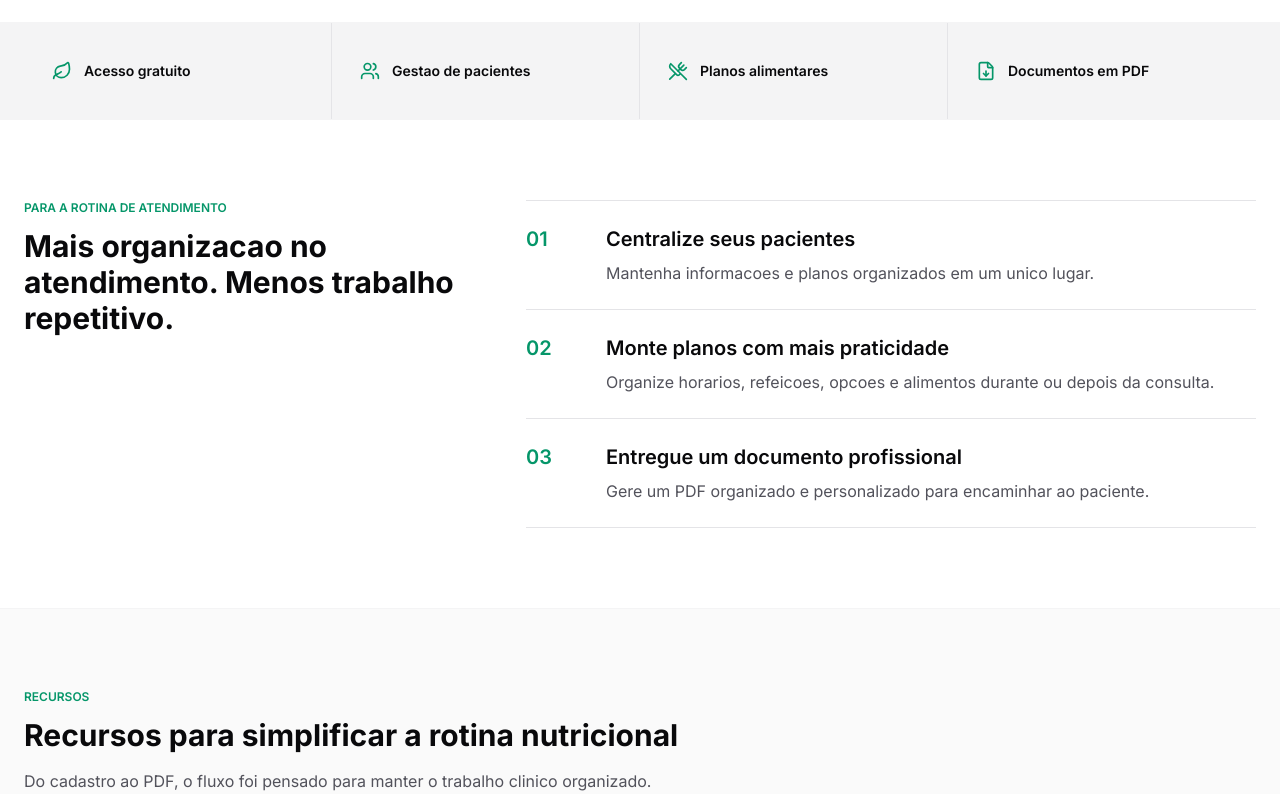
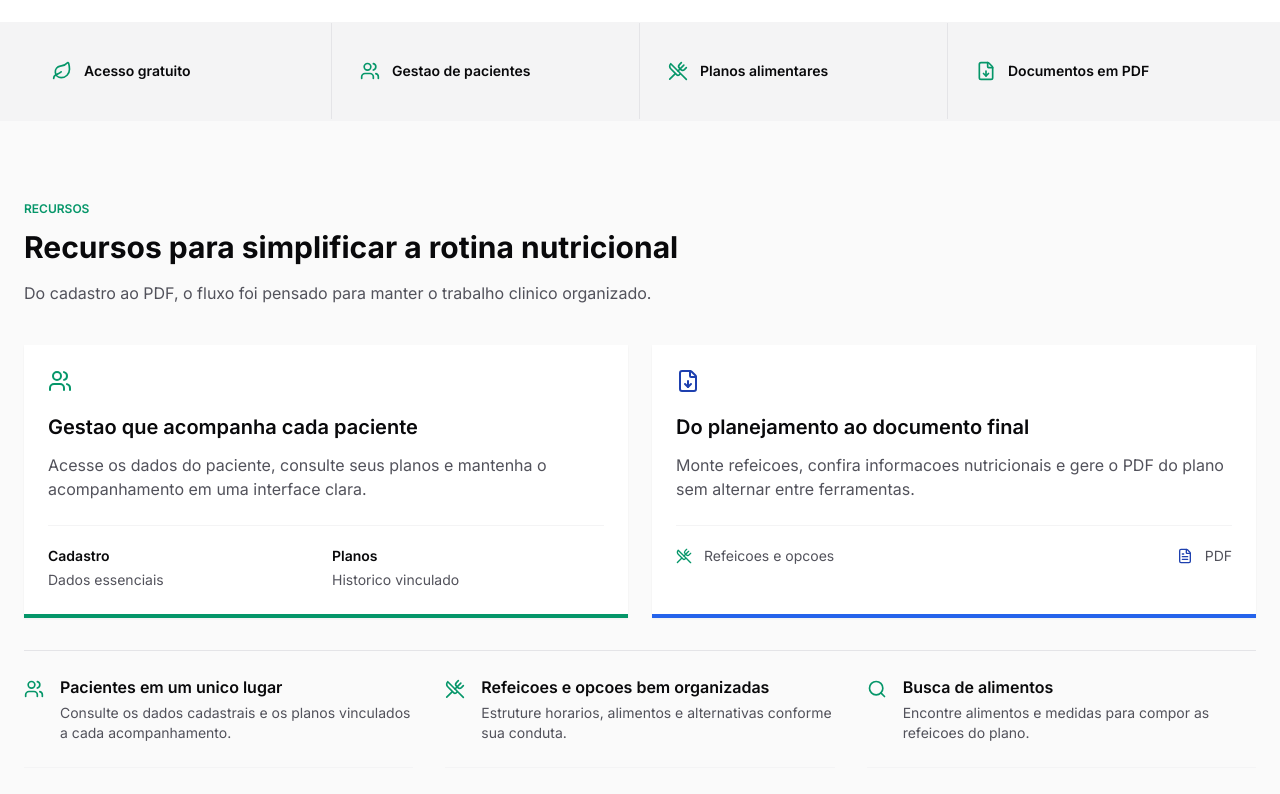
Before and after one commit to yagoluucas/front-nutri-plan, a Next.js app: page / in a window 1280 px wide. Shown: the part 760-1554 px from the top of the page. Built offline with nearby package versions, Linux system fonts and the light colour scheme.

Commit message:
feat: Animações simples na tela principal

```diff
--- a/src/app/globals.css
+++ b/src/app/globals.css
@@ -18,6 +18,7 @@
         max-width: 100%;
         overflow-x: clip;
         font-family: var(--font-primary);
+        scroll-behavior: smooth;
     }
 
     body {
@@ -54,3 +55,9 @@
         cursor: not-allowed;
     }
 }
+
+@media (prefers-reduced-motion: reduce) {
+    html {
+        scroll-behavior: auto;
+    }
+}
--- a/src/app/page.tsx
+++ b/src/app/page.tsx
@@ -79,7 +79,7 @@ function PrimaryLink({
   return (
     <Link
       href="/login"
-      className={`inline-flex h-11 items-center justify-center rounded-md px-5 text-button font-semibold shadow-sm transition-colors focus-visible:outline-none focus-visible:ring-2 ${
+      className={`inline-flex h-11 items-center justify-center rounded-md px-5 text-button font-semibold shadow-sm transition-[background-color,transform,box-shadow] hover:shadow-md active:translate-y-px focus-visible:outline-none focus-visible:ring-2 motion-reduce:transition-none ${
         inverted
           ? "bg-surface-default text-action-primary hover:bg-brand-50 focus-visible:ring-brand-200"
           : "bg-action-primary text-action-primary-text hover:bg-action-primary-hover focus-visible:ring-action-primary-focus"
@@ -127,34 +127,10 @@ export default function Home() {
         <section aria-label="Diferenciais" className="border-b border-border-subtle bg-surface-muted">
           <div className="mx-auto grid max-w-7xl grid-cols-2 divide-x divide-y divide-border-default px-6 lg:grid-cols-4 lg:divide-y-0">
             {differentials.map(({ icon: Icon, label }) => (
-              <div key={label} className="flex min-h-24 items-center gap-3 px-4 py-5 first:border-l-0 lg:px-7">
-                <Icon className="h-5 w-5 shrink-0 text-action-primary" aria-hidden="true" />
+              <div key={label} className="group flex min-h-24 items-center gap-3 px-4 py-5 first:border-l-0 lg:px-7">
+                <Icon className="h-5 w-5 shrink-0 text-action-primary transition-transform duration-200 ease-out group-hover:scale-110 motion-reduce:transition-none" aria-hidden="true" />
                 <span className="text-body-small font-semibold text-content-primary">{label}</span>
               </div>
-            ))}
-          </div>
-        </section>
-
-        <section className="mx-auto grid max-w-7xl gap-10 px-6 py-20 lg:grid-cols-[0.75fr_1.25fr] lg:gap-16">
-          <div>
-            <p className="text-caption font-semibold uppercase text-action-primary">Para a rotina de atendimento</p>
-            <h2 className="mt-3 text-heading-h1 font-bold text-content-primary">
-              Mais organizacao no atendimento. Menos trabalho repetitivo.
-            </h2>
-          </div>
-          <div className="divide-y divide-divider-default border-y border-divider-default">
-            {[
-              ["Centralize seus pacientes", "Mantenha informacoes e planos organizados em um unico lugar."],
-              ["Monte planos com mais praticidade", "Organize horarios, refeicoes, opcoes e alimentos durante ou depois da consulta."],
-              ["Entregue um documento profissional", "Gere um PDF organizado e personalizado para encaminhar ao paciente."],
-            ].map(([title, description], index) => (
-              <article key={title} className="grid grid-cols-[2.5rem_1fr] gap-4 py-6 sm:grid-cols-[4rem_1fr]">
-                <span className="text-heading-h3 font-semibold text-action-primary">0{index + 1}</span>
-                <div>
-                  <h3 className="text-heading-h3 font-semibold text-content-primary">{title}</h3>
-                  <p className="mt-2 text-body-default text-content-secondary">{description}</p>
-                </div>
-              </article>
             ))}
           </div>
         </section>
@@ -168,7 +144,7 @@ export default function Home() {
             </div>
 
             <div className="mt-10 grid gap-6 lg:grid-cols-2">
-              <article className="border-b-4 border-action-primary bg-surface-default p-6 shadow-sm">
+              <article className="border-b-4 border-action-primary bg-surface-default p-6 shadow-sm transition-all duration-300 ease-out will-change-transform hover:-translate-y-1 hover:shadow-md motion-reduce:transform-none motion-reduce:transition-none">
                 <Users className="h-6 w-6 text-action-primary" aria-hidden="true" />
                 <h3 className="mt-5 text-heading-h3 font-semibold text-content-primary">Gestao que acompanha cada paciente</h3>
                 <p className="mt-3 max-w-xl text-body-default text-content-secondary">Acesse os dados do paciente, consulte seus planos e mantenha o acompanhamento em uma interface clara.</p>
@@ -177,7 +153,7 @@ export default function Home() {
                   <div><p className="font-semibold text-content-primary">Planos</p><p className="mt-1 text-content-secondary">Historico vinculado</p></div>
                 </div>
               </article>
-              <article className="border-b-4 border-feedback-info-solid bg-surface-default p-6 shadow-sm">
+              <article className="border-b-4 border-feedback-info-solid bg-surface-default p-6 shadow-sm transition-all duration-300 ease-out will-change-transform hover:-translate-y-1 hover:shadow-md motion-reduce:transform-none motion-reduce:transition-none">
                 <FileDown className="h-6 w-6 text-feedback-info-text" aria-hidden="true" />
                 <h3 className="mt-5 text-heading-h3 font-semibold text-content-primary">Do planejamento ao documento final</h3>
                 <p className="mt-3 max-w-xl text-body-default text-content-secondary">Monte refeicoes, confira informacoes nutricionais e gere o PDF do plano sem alternar entre ferramentas.</p>
@@ -207,7 +183,7 @@ export default function Home() {
               ["Crie o plano alimentar", "Monte refeicoes, opcoes, alimentos e orientacoes conforme sua conduta profissional."],
               ["Gere e compartilhe", "Exporte o plano alimentar em PDF para encaminhar ao paciente."],
             ].map(([title, description], index) => (
-              <li key={title} className="border-b border-border-default p-6 last:border-b-0 md:border-b-0"><span className="text-caption font-bold text-action-primary">ETAPA 0{index + 1}</span><h3 className="mt-5 text-heading-h3 font-semibold text-content-primary">{title}</h3><p className="mt-3 text-body-small text-content-secondary">{description}</p></li>
+              <li key={title} className="border-b border-border-default p-6 transition-colors duration-200 ease-out hover:bg-background-subtle last:border-b-0 md:border-b-0 motion-reduce:transition-none"><span className="text-caption font-bold text-action-primary">ETAPA 0{index + 1}</span><h3 className="mt-5 text-heading-h3 font-semibold text-content-primary">{title}</h3><p className="mt-3 text-body-small text-content-secondary">{description}</p></li>
             ))}
           </ol>
         </section>
--- a/src/features/marketing/components/ProductPreview.tsx
+++ b/src/features/marketing/components/ProductPreview.tsx
@@ -2,7 +2,7 @@ import { CalendarDays, FileText, Plus, Users } from "lucide-react";
 
 export default function ProductPreview() {
   return (
-    <div className="overflow-hidden rounded-lg border border-border-default bg-surface-default shadow-md" aria-label="Demonstracao visual da area de pacientes do Nutri Plan">
+    <div className="overflow-hidden rounded-lg border border-border-default bg-surface-default shadow-md motion-safe:animate-in motion-safe:fade-in motion-safe:slide-in-from-bottom-4 motion-safe:duration-500" aria-label="Demonstracao visual da area de pacientes do Nutri Plan">
       <div className="flex items-center justify-between border-b border-border-default bg-surface-muted px-4 py-3"><div className="flex items-center gap-2"><span className="h-2.5 w-2.5 rounded-full bg-brand-400" /><span className="h-2.5 w-2.5 rounded-full bg-border-strong" /><span className="h-2.5 w-2.5 rounded-full bg-border-strong" /></div><span className="text-caption font-medium text-content-muted">nutriplan.app</span></div>
       <div className="grid min-h-105 grid-cols-[10rem_1fr]">
         <aside className="hidden border-r border-border-default bg-background-subtle p-4 sm:block"><div className="flex items-center gap-2 text-body-small font-bold text-content-primary"><span className="flex h-7 w-7 items-center justify-center rounded-md bg-action-primary text-caption text-action-primary-text">N</span> Nutri Plan</div><div className="mt-8 space-y-2 text-caption font-medium text-content-secondary"><p>Inicio</p><p className="rounded-md bg-brand-50 px-2 py-2 text-action-primary">Meus pacientes</p><p>Meu perfil</p><p>Receitas</p></div></aside>
```
Also changed, not shown: src/features/marketing/components/FaqSection.tsx (+29 -1 lines), src/features/marketing/components/PublicHeader.tsx (+8 -4 lines).
